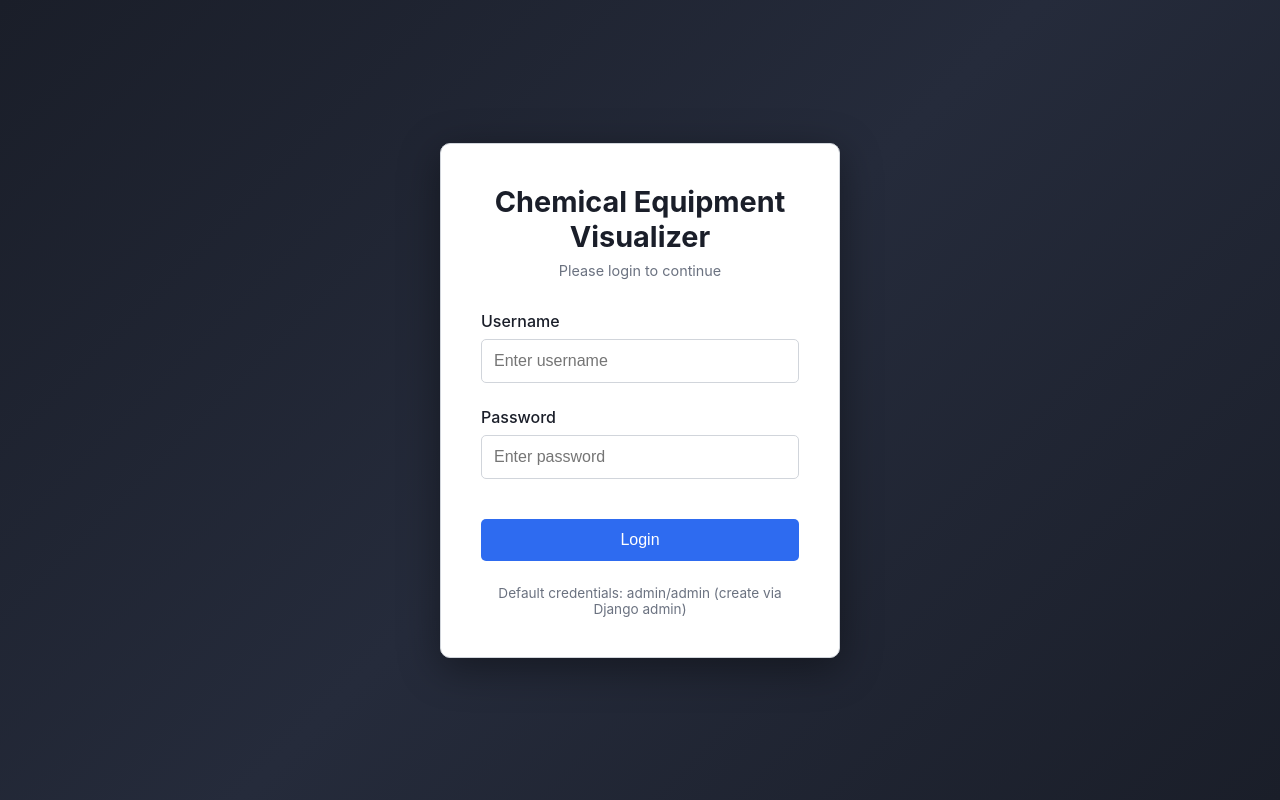
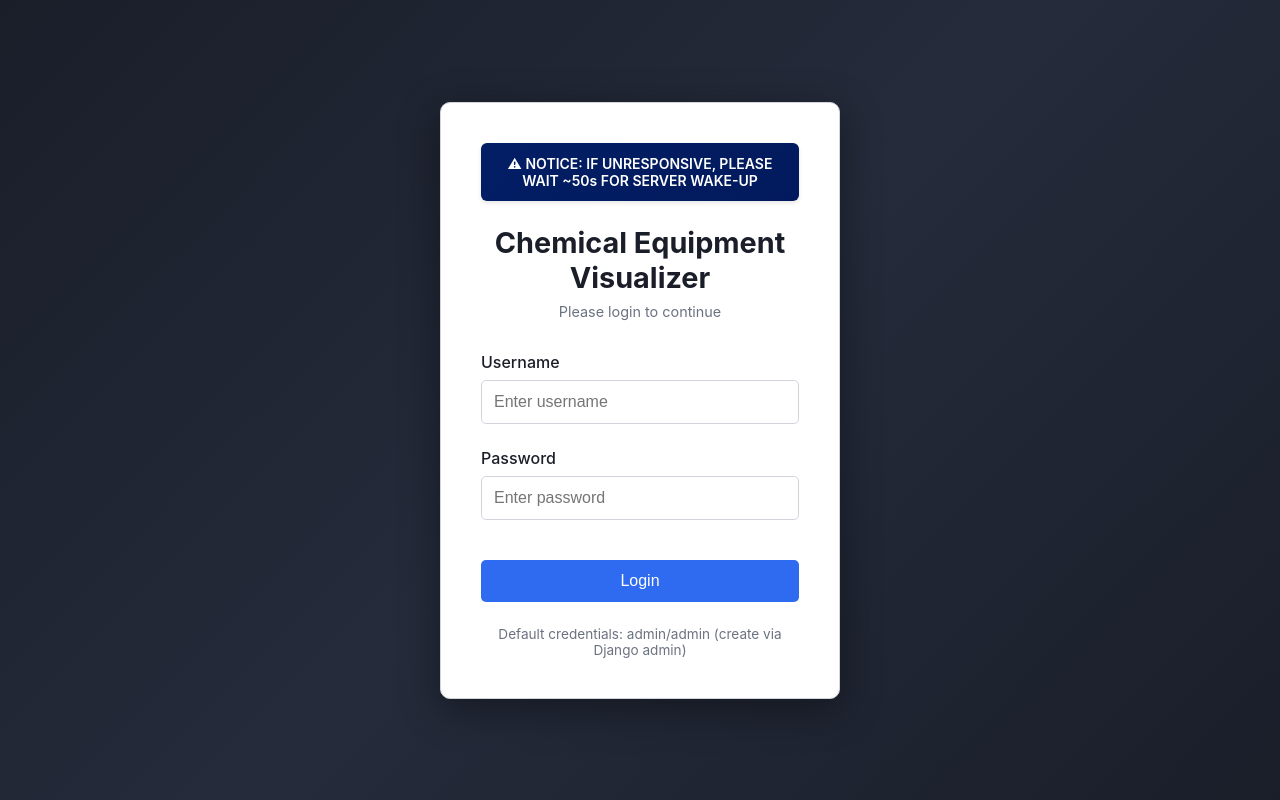
Before and after one commit to Psp32/chemical-equipment-visualizer, a React (Create React App) app in the folder frontend-web/: page /login in a window 1280 px wide. Built offline with nearby package versions, Linux system fonts and the light colour scheme; no server answers; the HTML template or start-up script is replaced by a standard one.

Commit message:
git commit -m "feat: add server wake-up notice to login interfaces"

```diff
--- a/frontend-web/src/components/Login.css
+++ b/frontend-web/src/components/Login.css
@@ -15,6 +15,18 @@
   width: 100%;
   max-width: 400px;
   border: 1px solid #D1D5DB;
+}
+
+.server-notice {
+  background: linear-gradient(135deg, #031e65 0%, #021a5d 100%);
+  color: white;
+  padding: 12px 16px;
+  border-radius: 6px;
+  text-align: center;
+  font-size: 14px;
+  font-weight: 600;
+  margin-bottom: 1.5rem;
+  box-shadow: 0 2px 4px rgba(0, 0, 0, 0.1);
 }
 
 .login-box h2 {
--- a/frontend-web/src/components/Login.js
+++ b/frontend-web/src/components/Login.js
@@ -5,6 +5,9 @@ export default function Login({ username, password, setUsername, setPassword, ha
   return (
     <div className="login-container">
       <div className="login-box">
+        <div className="server-notice">
+          ⚠ NOTICE: IF UNRESPONSIVE, PLEASE WAIT ~50s FOR SERVER WAKE-UP
+        </div>
         <h2>Chemical Equipment Visualizer</h2>
         <p className="login-subtitle">Please login to continue</p>
         <form onSubmit={handleLogin}>
```
